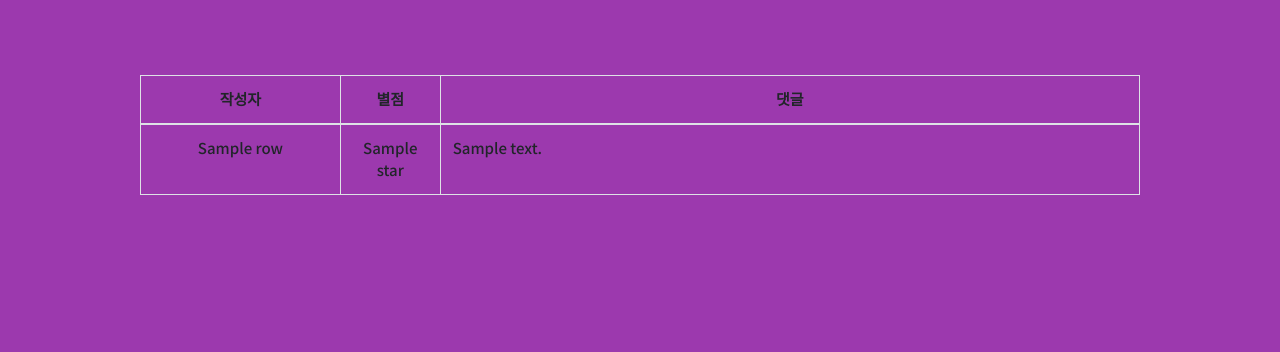
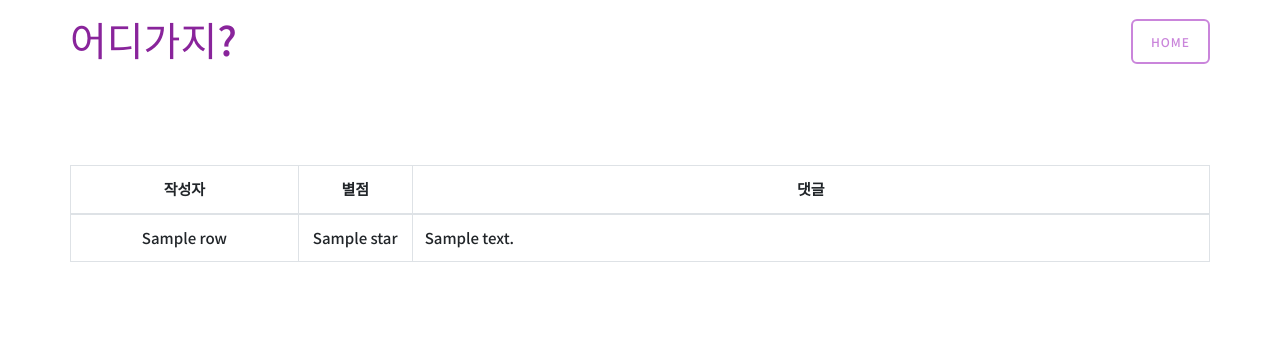
Before and after one commit to LaurentLaury/jaljaljal, a Flask app: template templates/jjj/unmember_comment.html in a window 1280 px wide. Shown: the top 352 px of the page. Run offline with Flask 2, Linux system fonts and the light colour scheme; the template is opened without the code that fills it: most values are stand-ins (such as "Sample title", 1, 10 or a date in 2020); parts of the project's set-up code (start-up, migrations or seed data) failed here and were passed over; some libraries are stand-ins or nearby versions.

Commit message:
댓글더보기 css 완료

```diff
--- a/templates/jjj/unmember_comment.html
+++ b/templates/jjj/unmember_comment.html
@@ -4,19 +4,23 @@
 <html xmlns="http://www.w3.org/1999/xhtml">
 <head>
     <meta http-equiv="Content-Type" content="text/html; charset=utf-8" />
+    <link href="../../static/default.css" rel="stylesheet", type="text/css" media="all">
+    <link href="../../static/fonts.css" rel="stylesheet", type="text/css" media="all">
     <title>비회원 추천 댓글 더보기</title>
-
-    <link rel="stylesheet" href="https://stackpath.bootstrapcdn.com/bootstrap/4.5.0/css/bootstrap.min.css" integrity="sha384-9aIt2nRpC12Uk9gS9baDl411NQApFmC26EwAOH8WgZl5MYYxFfc+NcPb1dKGj7Sk" crossorigin="anonymous">
-    <script src="https://stackpath.bootstrapcdn.com/bootstrap/4.5.0/js/bootstrap.min.js" integrity="sha384-OgVRvuATP1z7JjHLkuOU7Xw704+h835Lr+6QL9UvYjZE3Ipu6Tp75j7Bh/kR0JKI" crossorigin="anonymous"></script>
+    <meta name="keywords" content="" />
+	<meta name="description" content="" />
 
     <script src="https://code.jquery.com/jquery-3.3.1.slim.min.js" integrity="sha384-q8i/X+965DzO0rT7abK41JStQIAqVgRVzpbzo5smXKp4YfRvH+8abtTE1Pi6jizo" crossorigin="anonymous"></script>
     <script src="https://cdnjs.cloudflare.com/ajax/libs/popper.js/1.14.3/umd/popper.min.js" integrity="sha384-ZMP7rVo3mIykV+2+9J3UJ46jBk0WLaUAdn689aCwoqbBJiSnjAK/l8WvCWPIPm49" crossorigin="anonymous"></script>
     <script src="https://stackpath.bootstrapcdn.com/bootstrap/4.1.3/js/bootstrap.min.js" integrity="sha384-ChfqqxuZUCnJSK3+MXmPNIyE6ZbWh2IMqE241rYiqJxyMiZ6OW/JmZQ5stwEULTy" crossorigin="anonymous"></script>
     <script src="https://stackpath.bootstrapcdn.com/bootstrap/4.5.0/js/bootstrap.min.js" integrity="sha384-OgVRvuATP1z7JjHLkuOU7Xw704+h835Lr+6QL9UvYjZE3Ipu6Tp75j7Bh/kR0JKI" crossorigin="anonymous"></script>
 
+    <link rel="stylesheet" href="https://stackpath.bootstrapcdn.com/bootstrap/4.5.0/css/bootstrap.min.css" integrity="sha384-9aIt2nRpC12Uk9gS9baDl411NQApFmC26EwAOH8WgZl5MYYxFfc+NcPb1dKGj7Sk" crossorigin="anonymous">
+    <script src="https://stackpath.bootstrapcdn.com/bootstrap/4.5.0/js/bootstrap.min.js" integrity="sha384-OgVRvuATP1z7JjHLkuOU7Xw704+h835Lr+6QL9UvYjZE3Ipu6Tp75j7Bh/kR0JKI" crossorigin="anonymous"></script>
 
-    <link href="static/default.css" rel="stylesheet", type="text/css" media="all">
-    <link href="static/fonts.css" rel="stylesheet", type="text/css" media="all">
+
+
+
 	<link rel="stylesheet" href="https://use.fontawesome.com/releases/v5.5.0/css/all.css">
 	<link rel="stylesheet" href="https://cdnjs.cloudflare.com/ajax/libs/font-awesome/4.7.0/css/font-awesome.min.css">
     <script src="https://ajax.googleapis.com/ajax/libs/jquery/3.3.1/jquery.min.js"></script>
@@ -33,7 +37,17 @@
 
 </head>
 <body>
-
+<div id="wrapper">
+	<div id="header" class="container">
+		<div id="logo">
+			<h1><a href="/">어디가지?</a></h1>
+		</div>
+		<div id="menu">
+			<ul>
+				<li class="current_page_item"><a href="/" accesskey="1" title="">Home</a></li>
+			</ul>
+		</div>
+	</div>
 <div id="extra" class="container">
 <table class="table table-bordered">
     <thead>
@@ -54,5 +68,6 @@
     {% endfor %}
 </table>
 </div>
+</div>
 </body>
 </html>
```
